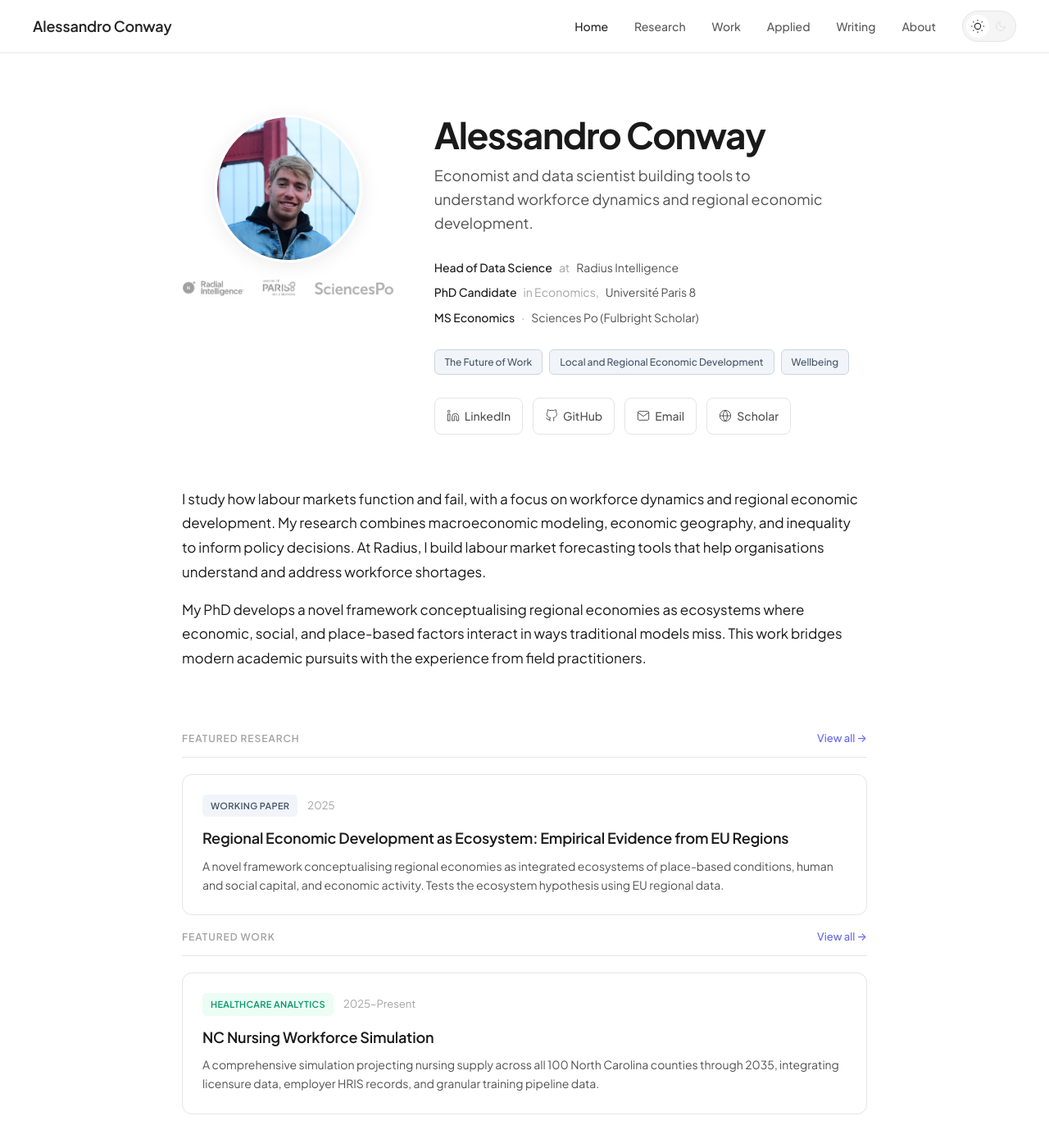
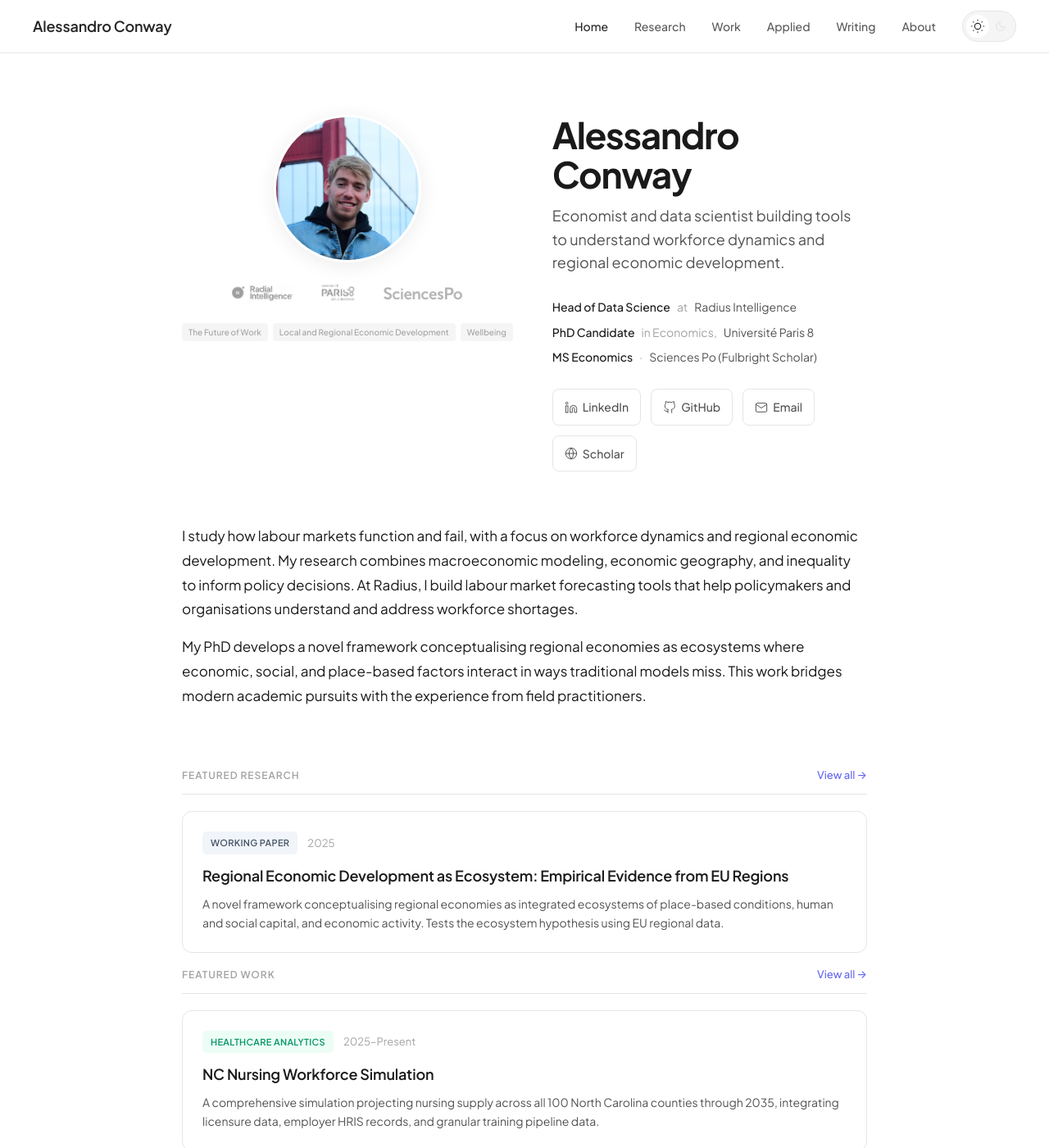
Before and after one commit to conway1521/conway1521.github.io, a Jekyll site: the page built from index.html, in a window 1280 px wide and 1400 px high. Shown: the whole window at 82% size. Built offline with Jekyll 4.4.1, drawn with Linux system fonts in a browser that asks for light colours.

Commit message:
Improve home page UX and refine work page content
Enlarge logo click targets with padding and hover states, move interests
under logos with smaller muted styling, update work page opener to
emphasise economist identity, rewrite project descriptions for substance
over resume language, enrich previous roles beyond LinkedIn copy, reorder
teaching with finished roles last.

Co-Authored-By: Claude Opus 4.6 <noreply@anthropic.com>

```diff
--- a/assets/css/main.css
+++ b/assets/css/main.css
@@ -271,8 +271,20 @@ main {
 
 .logo-row {
     display: flex;
-    gap: 20px;
+    gap: 16px;
     align-items: center;
+}
+
+.logo-row a {
+    display: flex;
+    align-items: center;
+    padding: 6px 8px;
+    border-radius: 6px;
+    transition: background 0.2s;
+}
+
+.logo-row a:hover {
+    background: var(--bg-tertiary);
 }
 
 .logo-img {
@@ -283,7 +295,7 @@ main {
     transition: opacity 0.2s, filter 0.2s;
 }
 
-.logo-img:hover {
+.logo-row a:hover .logo-img {
     opacity: 0.7;
 }
 
@@ -330,20 +342,19 @@ main {
 /* Interests */
 .interests {
     display: flex;
-    gap: 8px;
+    gap: 6px;
     flex-wrap: wrap;
-    margin-bottom: 28px;
+    justify-content: center;
 }
 
 .interest-tag {
-    font-size: 12px;
+    font-size: 10px;
     font-weight: 500;
-    padding: 5px 12px;
-    border-radius: 6px;
-    background: var(--research-light);
-    color: var(--research);
-    border: 1px solid var(--research-medium);
-    transition: background 0.4s ease, border-color 0.4s ease, color 0.4s ease;
+    padding: 3px 8px;
+    border-radius: 4px;
+    background: var(--bg-tertiary);
+    color: var(--text-tertiary);
+    transition: background 0.4s ease, color 0.4s ease;
 }
 
 /* Social links */
@@ -1210,10 +1221,6 @@ footer {
         align-items: center;
     }
 
-    .interests {
-        justify-content: center;
-    }
-
     .social-links {
         justify-content: center;
     }
--- a/index.html
+++ b/index.html
@@ -12,6 +12,11 @@ title: null
             <a href="https://radiusintelligence.co" target="_blank"><img src="{{ '/assets/images/radius-logo.png' | relative_url }}" alt="Radius" class="logo-img"></a>
             <a href="https://sites.google.com/site/up8led/" target="_blank"><img src="{{ '/assets/images/paris8-logo.png' | relative_url }}" alt="Paris 8" class="logo-img"></a>
             <a href="https://www.sciencespo.fr/department-economics/" target="_blank"><img src="{{ '/assets/images/sciencespo-logo.png' | relative_url }}" alt="Sciences Po" class="logo-img"></a>
+        </div>
+        <div class="interests">
+            <span class="interest-tag">The Future of Work</span>
+            <span class="interest-tag">Local and Regional Economic Development</span>
+            <span class="interest-tag">Wellbeing</span>
         </div>
     </div>
     <div class="hero-content">
@@ -36,12 +41,6 @@ title: null
             </span>
         </div>
 
-        <div class="interests">
-            <span class="interest-tag">The Future of Work</span>
-            <span class="interest-tag">Local and Regional Economic Development</span>
-            <span class="interest-tag">Wellbeing</span>
-        </div>
-
         <div class="social-links">
             <a href="https://www.linkedin.com/in/alessandro-conway/" class="social-link" target="_blank">
                 <svg viewBox="0 0 24 24" fill="none" stroke="currentColor"><path d="M16 8a6 6 0 0 1 6 6v7h-4v-7a2 2 0 0 0-2-2 2 2 0 0 0-2 2v7h-4v-7a6 6 0 0 1 6-6z"/><rect x="2" y="9" width="4" height="12"/><circle cx="4" cy="4" r="2"/></svg>
@@ -64,7 +63,7 @@ title: null
 </section>
 
 <section class="about">
-    <p>I study how labour markets function and fail, with a focus on workforce dynamics and regional economic development. My research combines macroeconomic modeling, economic geography, and inequality to inform policy decisions. At Radius, I build labour market forecasting tools that help organisations understand and address workforce shortages.</p>
+    <p>I study how labour markets function and fail, with a focus on workforce dynamics and regional economic development. My research combines macroeconomic modeling, economic geography, and inequality to inform policy decisions. At Radius, I build labour market forecasting tools that help policymakers and organisations understand and address workforce shortages.</p>
     <p>My PhD develops a novel framework conceptualising regional economies as ecosystems where economic, social, and place-based factors interact in ways traditional models miss. This work bridges modern academic pursuits with the experience from field practitioners.</p>
 </section>
 
```
Also changed, not shown: work.html (+21 -21 lines).
